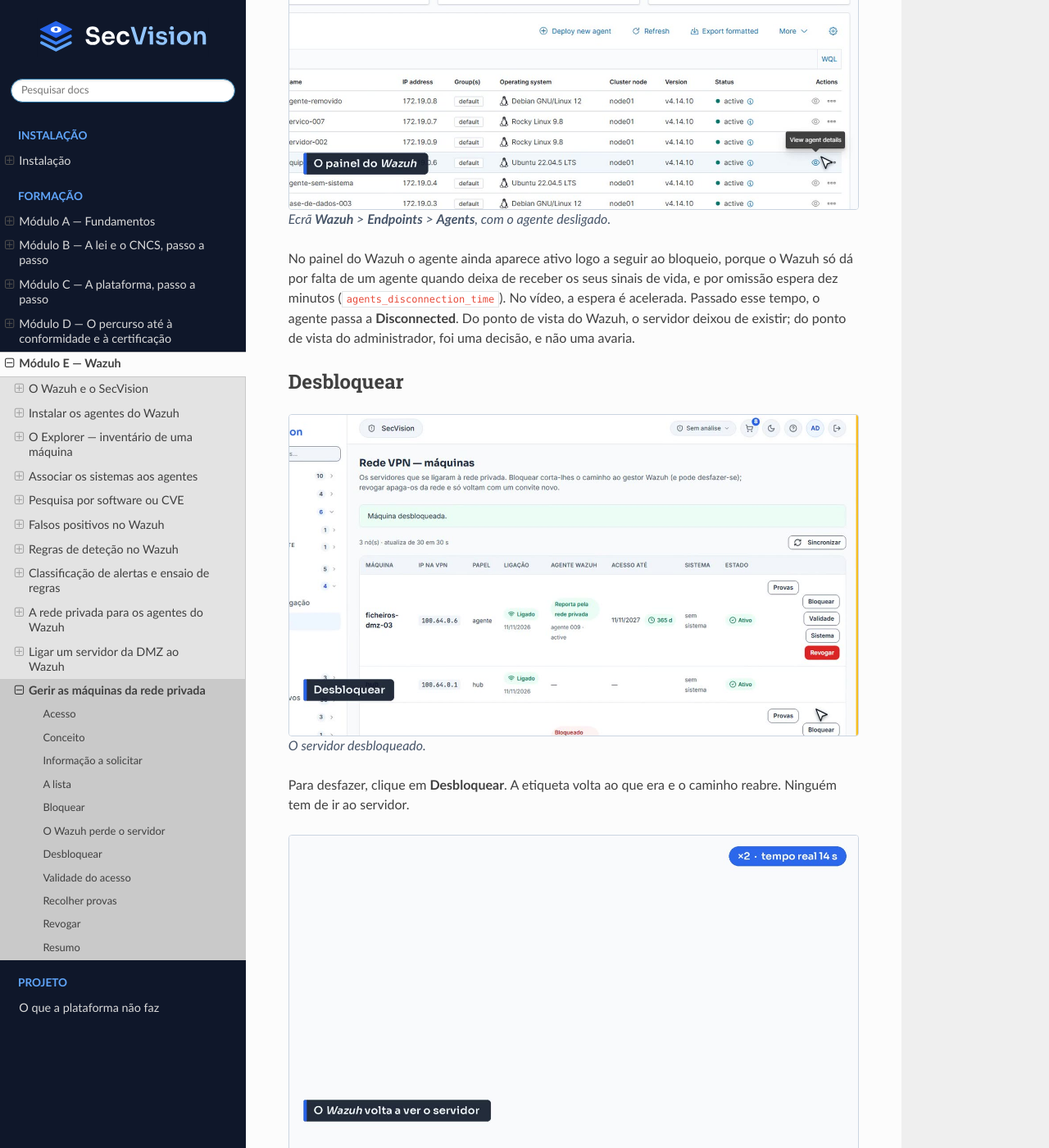
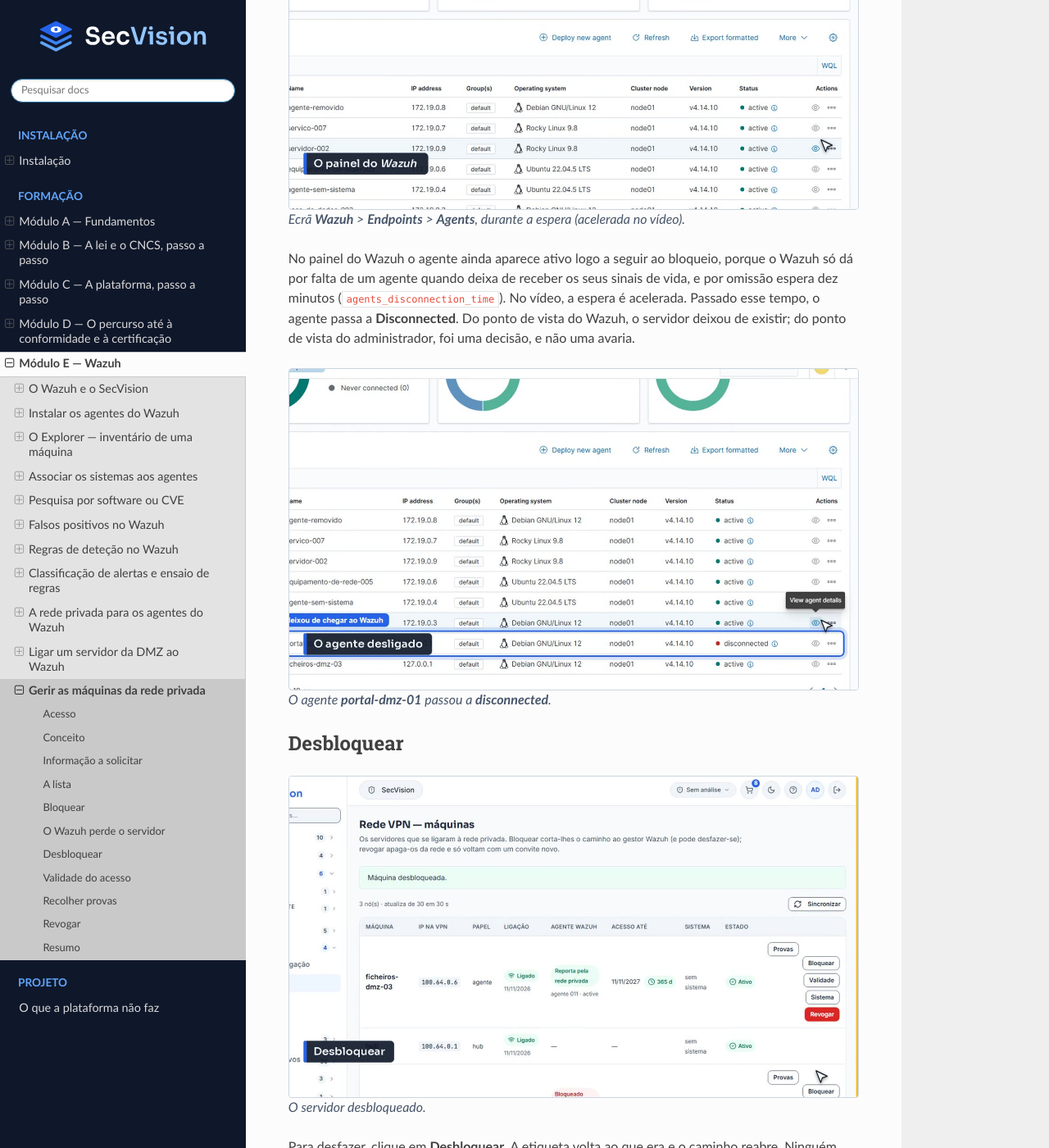
Before and after one commit to nunomourinho/secVision-docs, a Sphinx documentation site: the page built from docs/wazuh/manage-machines.md, in a window 1280 px wide and 1400 px high, scrolled down 3578 px. Shown: the whole window at 82% size. Built offline with Sphinx 7.4.7 and the Read the Docs theme 3.1.0, drawn with Linux system fonts in a browser that asks for light colours.

Commit message:
docs(wazuh): 511 refeito — a validade muda de facto e o Wazuh mostra o agente desligado
A pagina Gerir as maquinas ganha a figura do agente desligado e os fotogramas do video novo; a pagina
Ligar um servidor diz o que o operador ve.

Co-Authored-By: Claude Sonnet 5.5 <noreply@anthropic.com>
Claude-Session: https://claude.ai/code/session_011G2GeUxV5d8GS3KFfVAZqD

````diff
--- a/docs/wazuh/manage-machines.md
+++ b/docs/wazuh/manage-machines.md
@@ -73,16 +73,22 @@ Bloquear muda a etiqueta do servidor na rede para uma que não tem nenhuma regra
 **Wazuh** > **Endpoints** > **Agents**
 
 ```{figure} /_static/img/511-gerir-as-maquinas-da-rede-vpn/04.jpg
-:alt: Wazuh > Endpoints > Agents: o agente desligado
+:alt: Wazuh > Endpoints > Agents: o agente ainda ativo, com o tempo acelerado
 
-Ecrã **Wazuh** > **Endpoints** > **Agents**, com o agente desligado.
+Ecrã **Wazuh** > **Endpoints** > **Agents**, durante a espera (acelerada no vídeo).
 ```
 
 No painel do Wazuh o agente ainda aparece ativo logo a seguir ao bloqueio, porque o Wazuh só dá por falta de um agente quando deixa de receber os seus sinais de vida, e por omissão espera dez minutos (`agents_disconnection_time`). No vídeo, a espera é acelerada. Passado esse tempo, o agente passa a **Disconnected**. Do ponto de vista do Wazuh, o servidor deixou de existir; do ponto de vista do administrador, foi uma decisão, e não uma avaria.
 
+```{figure} /_static/img/511-gerir-as-maquinas-da-rede-vpn/05.jpg
+:alt: Wazuh > Endpoints > Agents: o agente portal-dmz-01 desligado
+
+O agente **portal-dmz-01** passou a **disconnected**.
+```
+
 ## Desbloquear
 
-```{figure} /_static/img/511-gerir-as-maquinas-da-rede-vpn/05.jpg
+```{figure} /_static/img/511-gerir-as-maquinas-da-rede-vpn/06.jpg
 :alt: O servidor desbloqueado na lista de máquinas
 
 O servidor desbloqueado.
@@ -90,7 +96,7 @@ O servidor desbloqueado.
 
 Para desfazer, clique em **Desbloquear**. A etiqueta volta ao que era e o caminho reabre. Ninguém tem de ir ao servidor.
 
-```{figure} /_static/img/511-gerir-as-maquinas-da-rede-vpn/06.jpg
+```{figure} /_static/img/511-gerir-as-maquinas-da-rede-vpn/07.jpg
 :alt: Wazuh > Endpoints > Agents: o agente ativo outra vez
 
 O Wazuh volta a ver o servidor.
@@ -100,7 +106,7 @@ O agente, que nunca deixou de tentar ligar-se, volta a ligar-se sozinho, e o pai
 
 ## Validade do acesso
 
-```{figure} /_static/img/511-gerir-as-maquinas-da-rede-vpn/07.jpg
+```{figure} /_static/img/511-gerir-as-maquinas-da-rede-vpn/08.jpg
 :alt: Validade do acesso do servidor
 
 A validade do acesso.
@@ -114,7 +120,7 @@ O Headscale não faz expirar as máquinas etiquetadas, e por isso é o SecVision
 
 ## Recolher provas
 
-```{figure} /_static/img/511-gerir-as-maquinas-da-rede-vpn/08.jpg
+```{figure} /_static/img/511-gerir-as-maquinas-da-rede-vpn/09.jpg
 :alt: Recolher provas do servidor
 
 Recolher provas.
@@ -127,7 +133,7 @@ Recolher provas.
 
 As provas servem para um incidente ou para uma auditoria: o que o Wazuh sabe deste servidor. O SecVision só lê: não corre nada no servidor, porque o agente foi instalado com os comandos remotos bloqueados. O que se recolhe é o que o Wazuh já tinha.
 
-```{figure} /_static/img/511-gerir-as-maquinas-da-rede-vpn/09.jpg
+```{figure} /_static/img/511-gerir-as-maquinas-da-rede-vpn/10.jpg
 :alt: Provas recolhidas, com a impressão digital
 
 As provas recolhidas.
@@ -137,7 +143,7 @@ Cada recolha fica guardada com a sua impressão digital (sha256), o nome do serv
 
 ## Revogar
 
-```{figure} /_static/img/511-gerir-as-maquinas-da-rede-vpn/10.jpg
+```{figure} /_static/img/511-gerir-as-maquinas-da-rede-vpn/11.jpg
 :alt: Revogar a máquina: confirmação com o nome
 
 Revogar a máquina.
````
Also changed, not shown: docs/wazuh/connect-a-server.md (+2 -0 lines), docs/_data/serie.json, docs/_static/img/511-gerir-as-maquinas-da-rede-vpn/02.jpg, docs/_static/img/511-gerir-as-maquinas-da-rede-vpn/03.jpg, docs/_static/img/511-gerir-as-maquinas-da-rede-vpn/04.jpg, docs/_static/img/511-gerir-as-maquinas-da-rede-vpn/05.jpg, docs/_static/img/511-gerir-as-maquinas-da-rede-vpn/06.jpg, docs/_static/img/511-gerir-as-maquinas-da-rede-vpn/07.jpg, docs/_static/img/511-gerir-as-maquinas-da-rede-vpn/08.jpg, docs/_static/img/511-gerir-as-maquinas-da-rede-vpn/09.jpg, docs/_static/img/511-gerir-as-maquinas-da-rede-vpn/10.jpg, docs/_static/img/511-gerir-as-maquinas-da-rede-vpn/11.jpg (added).
